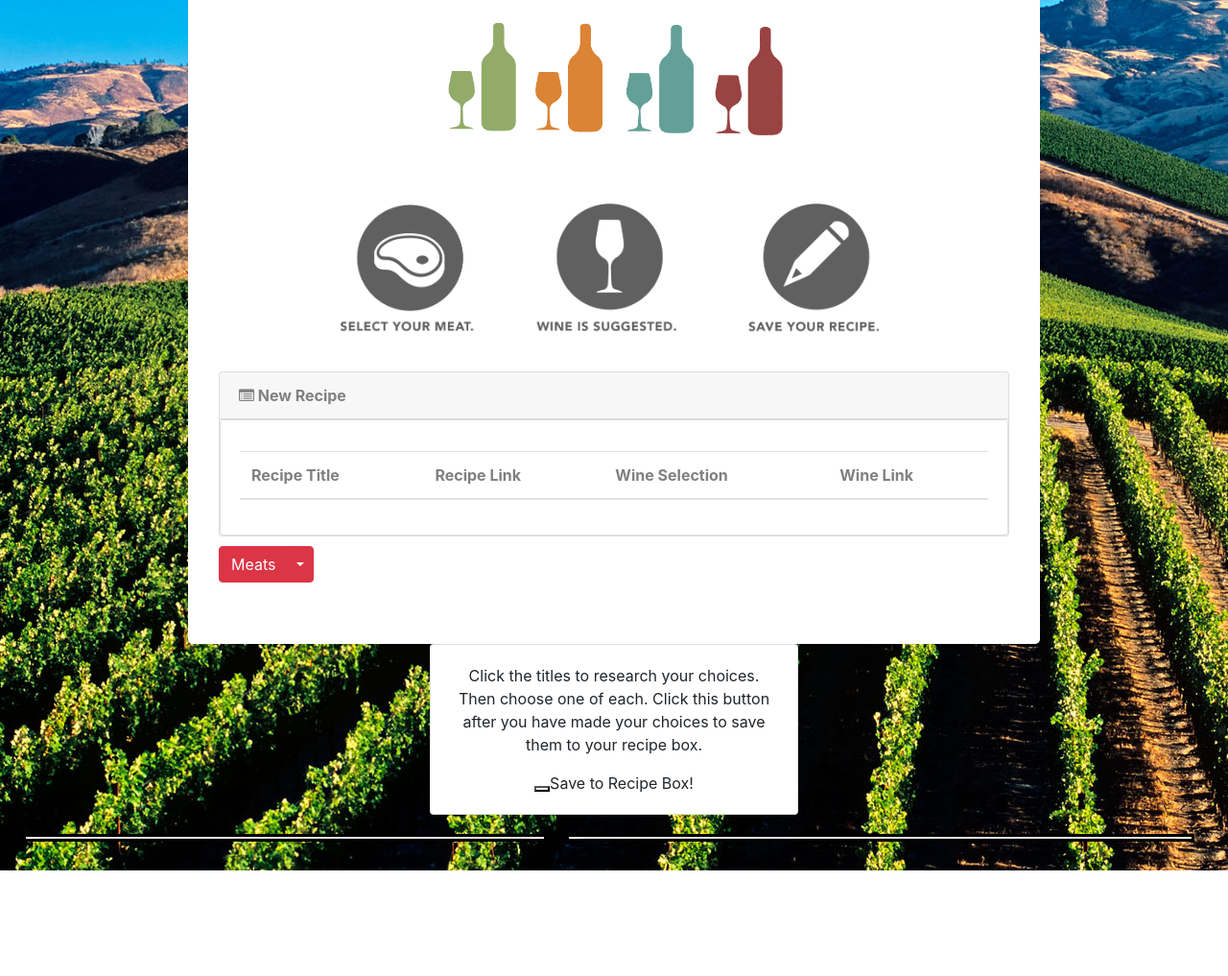
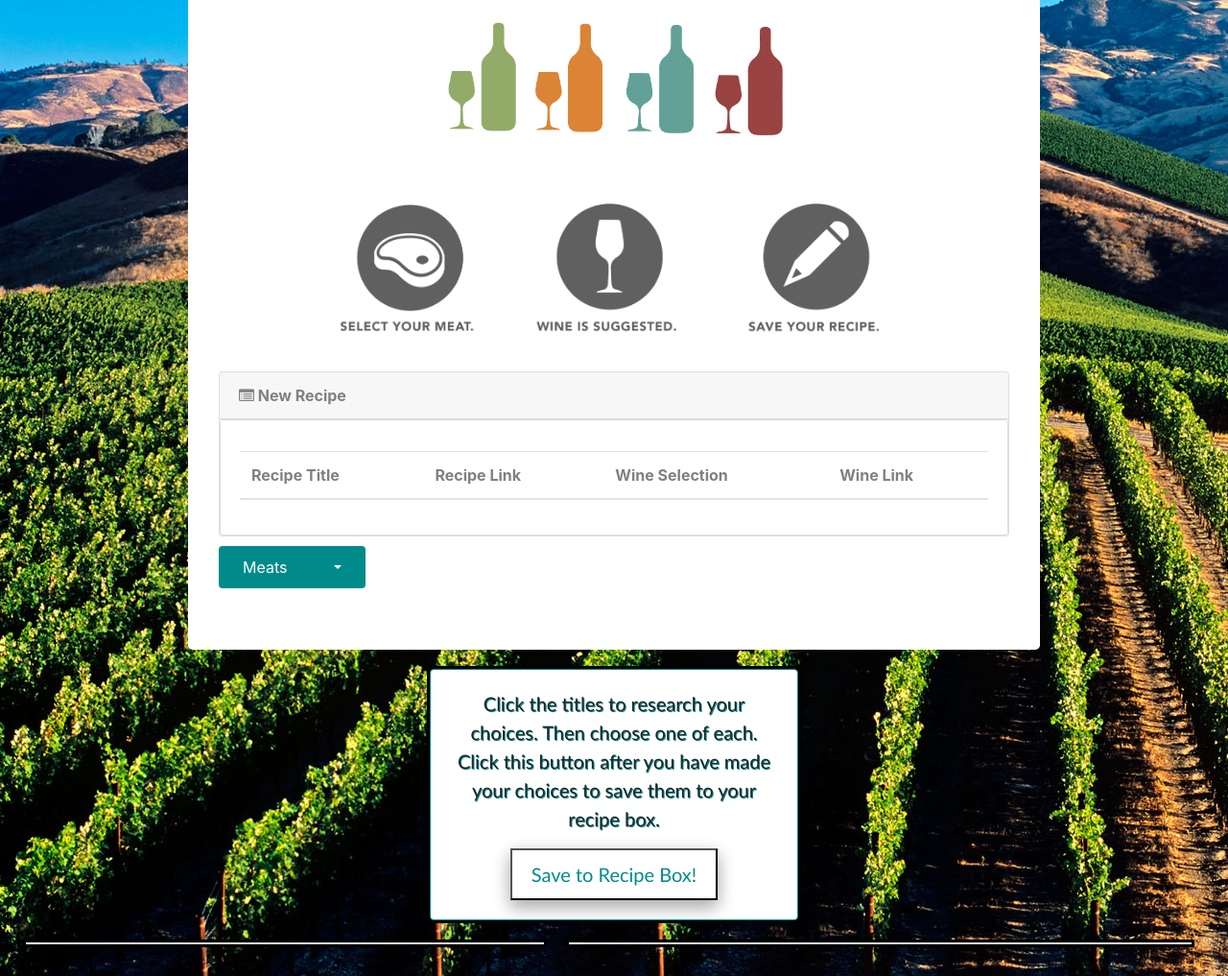
Before and after one commit to SpiderRam/Recipe_Box, a plain HTML site: page index.html in a window 1280 px wide. Shown: the part 161-1178 px from the top of the page at 96% size. Before the commit the page ends 1068 px from the top, so only its background shows below. Drawn offline with nearby package versions, Linux system fonts and the light colour scheme.

Commit message:
CSS updated

```diff
--- a/index.html
+++ b/index.html
@@ -1,6 +1,7 @@
 <!DOCTYPE html>
 <html lang="en">
     <link rel="stylesheet" href="style.css">
+
 <head>
     <meta charset="UTF-8">
     <meta http-equiv="X-UA-Compatible" content="IE=edge">
@@ -11,7 +12,8 @@
     <link rel="stylesheet" href="https://cdnjs.cloudflare.com/ajax/libs/twitter-bootstrap/4.0.0/css/bootstrap.min.css" />
     <link rel="stylesheet" href="https://maxcdn.bootstrapcdn.com/font-awesome/4.5.0/css/font-awesome.min.css" />
     <link rel="stylesheet" href="style.css">
-  <!-- Style to fix the issue of text extending past panel length -->
+
+    <!-- Style to fix the issue of text extending past panel length -->
   <style>
     .card-body a {
       word-break: break-all;
@@ -20,11 +22,13 @@
       line-height: 1.5;
     }
   </style>
+
 </head>
+
 <body link rel="stylesheet" href="style.css">
 
 
-  <div class="container">
+  <div class="container" id="headerBox">
 
     <div class="jumbotron" style="background-color: white; color:grey;">
 
@@ -114,12 +118,11 @@
     <div class="card-body">
 
       <p class="card-text">Click the titles to research your choices.  Then choose one of each.  Click this button after you have made your choices to save them to your recipe box.</p>
-      <button id="saveChoice"></button>Save to Recipe Box!</button>
+      <button id="saveChoice">Save to Recipe Box!</button>
 
     </div>
 
   </div>
-
 
   <div class="row" id="container">
 
@@ -138,10 +141,6 @@
   </div>
 
 
-
-
-
-
   <script
   src="https://code.jquery.com/jquery-3.3.1.min.js"
   integrity="sha256-FgpCb/KJQlLNfOu91ta32o/NMZxltwRo8QtmkMRdAu8="
--- a/script.js
+++ b/script.js
@@ -1,4 +1,4 @@
-console.log("page loaded");
+//console.log("page loaded");
 
 var recipeResults;
 var wineResults;
@@ -59,15 +59,12 @@ $(document).ready(function(){
             var wineImage = $("<img>");
             wineImage.attr("src",cleanData.wines[i].image);
             wineChoice = $("<button>Choose Me!</button>");
-
             wineChoice.attr("class", "wine-choice");
-
+            wineChoice.attr("id", "wine-choice-button");
             wineChoice.attr("data-wine-url", cleanData.wines[i].link);
             wineChoice.attr("data-wine-name", cleanData.wines[i].name);
             wineChoice.attr("class", "wine-choice");
             console.log("wineChoice",wineChoice);
-
-
             $("#wines").append(wineTitle);
             $("#wines").append(wineImage);
             $("#wines").append(wineChoice)
@@ -97,7 +94,7 @@ $(document).ready(function(){
 
               recipeTitle.attr("target", "_blank");
               recipeChoice = $("<button>Choose Me!</button>");
-
+              recipeChoice.attr("id", "recipe-choice-button");
               recipeChoice.attr("data-recipe-url", cleanData.recipes[i].f2f_url);
               recipeChoice.attr("data-recipe-name", cleanData.recipes[i].title);
               recipeChoice.attr("class", "recipe-choice");
--- a/style.css
+++ b/style.css
@@ -1,6 +1,10 @@
 body {
     background-image: url("images/vineyard2.jpg");
     background-size: auto;
+}
+
+#headerBox {
+    margin-bottom: 20px;
 }
 
 .jumbotron {
@@ -14,12 +18,28 @@ body {
 
 #meatButton, #meatButtonDrop {
     margin-top: 10px;
+    padding: 10px 25px;
+    background-color: #008B8B;
+    border: gray;
 }
 
 #saveFavorites {
     width: 30%;
     margin: 0 auto;
+    font-family: 'Gill Sans', 'Gill Sans MT', Calibri, 'Trebuchet MS', sans-serif;
+    font-size: 20px;
+    text-shadow: 1px 1px #008B8B;
+    border: 1px solid #008B8B;
+    outline-style: solid;
+    outline-color: black;
 
+}
+
+#saveChoice {
+    padding: 10px 20px;
+    background-color: white;
+    color: #008B8B;
+    box-shadow: 0 8px 16px 0 rgba(0,0,0,0.2), 0 6px 20px 0 rgba(0,0,0,0.19);
 }
 
 #recipes {
@@ -45,10 +65,21 @@ body {
 #wines img {
     border: 2px solid black;
     width: 100px;
+    height: 100px;
+}
 
+#wine-choice-button, #recipe-choice-button {
+    background-color: #008B8B;
+    margin-left: 10px;
+    color: white;
+    box-shadow: 0 8px 16px 0 rgba(0,0,0,0.2), 0 6px 20px 0 rgba(0,0,0,0.19);
+    text-shadow: 2px 2px gray;
+}
 
-    height: 100px;
-
+#wine-choice-button:focus, #recipe-choice-button:focus {
+    background-color: white;
+    color: #008B8B;
+    text-shadow: 1px 1px gray;
 }
 
 #wines {
```
Also changed, not shown: images/wine-glasses-clear.jpeg (added).
